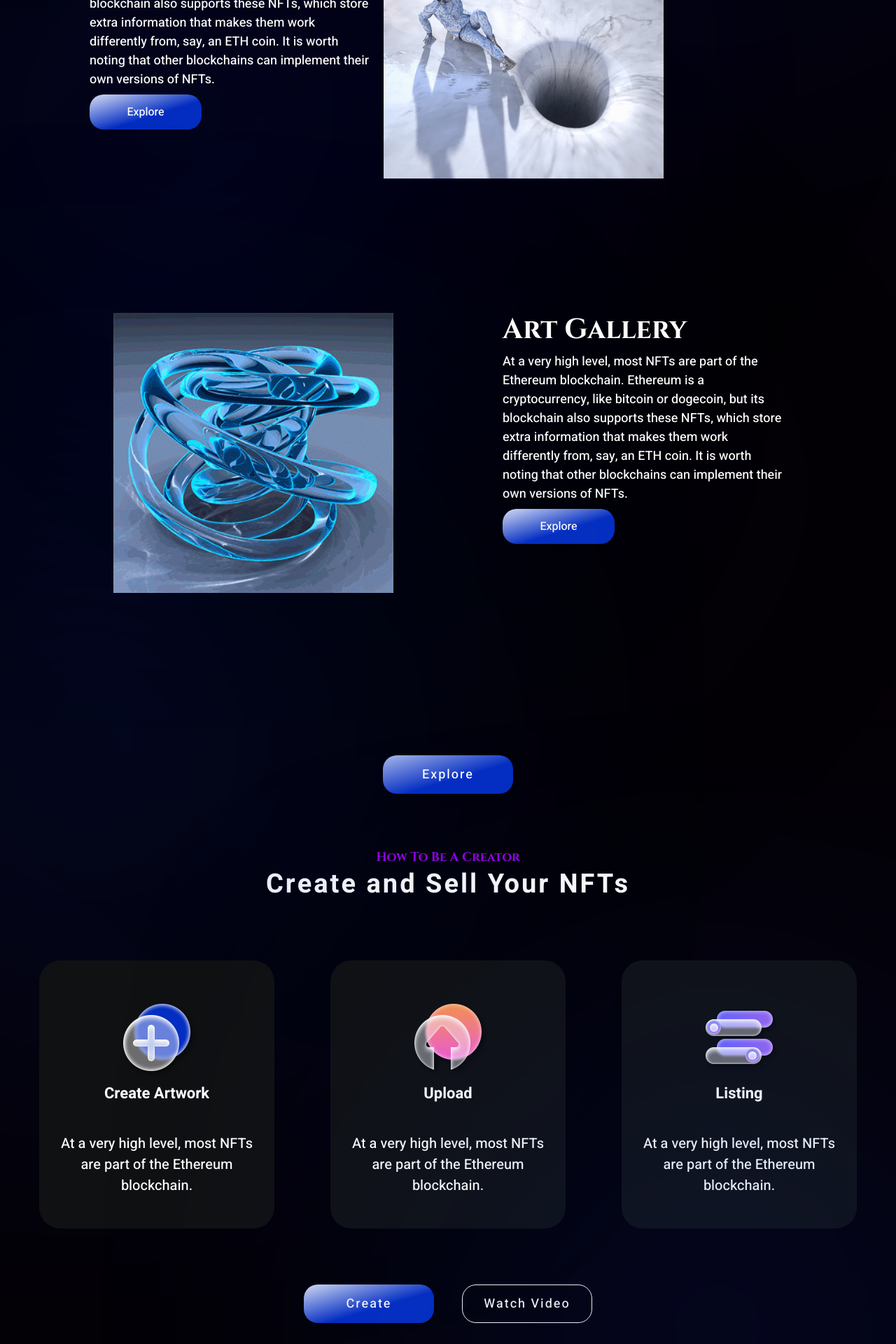
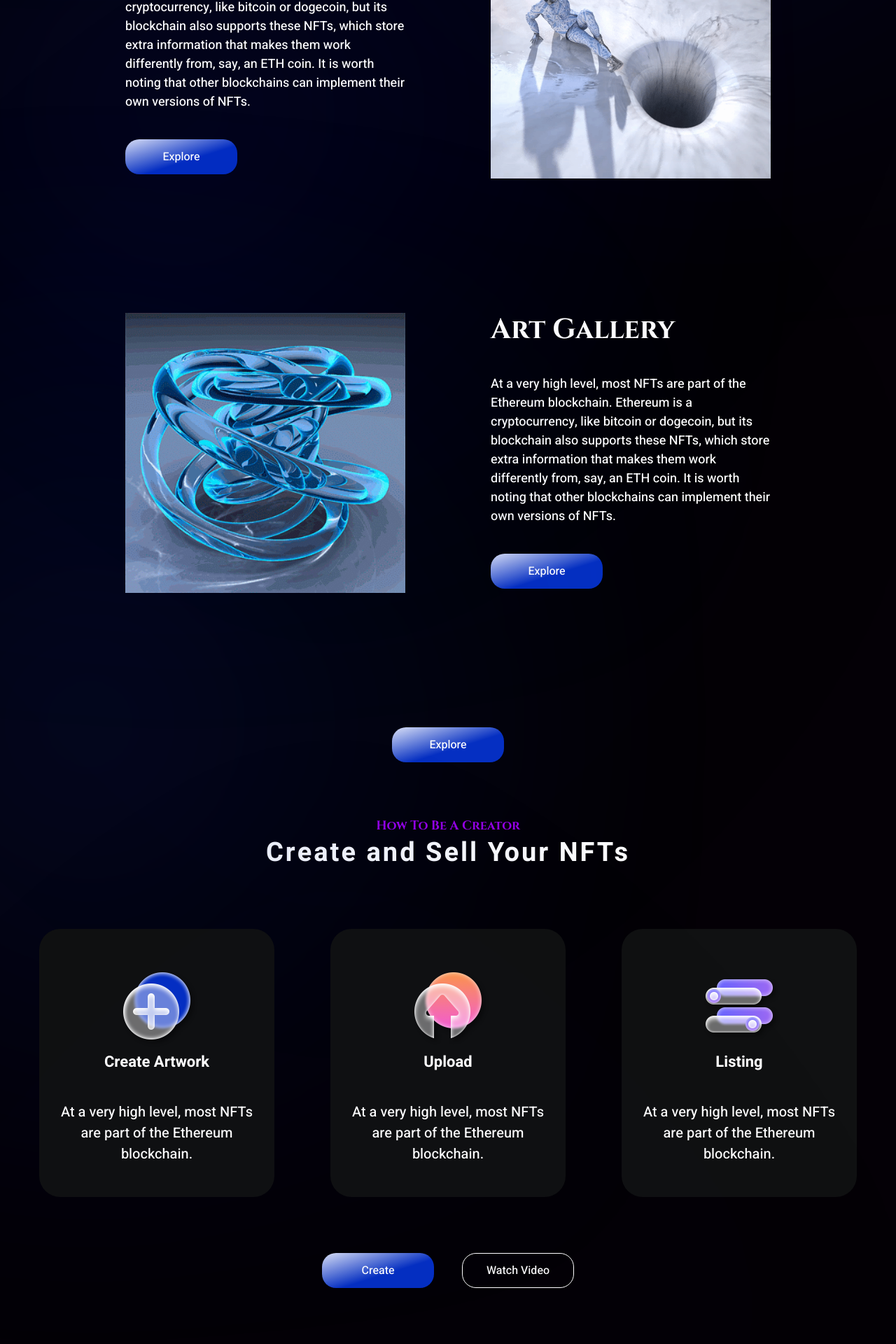
Before and after one commit to smita-s15/varlyq-first-demo, a Next.js app: page / in a window 1280 px wide. Shown: the part 1180-3100 px from the top of the page at 70% size. Built offline with nearby package versions, Linux system fonts and the light colour scheme.

Commit message:
mobile version added

```diff
--- a/src/components/About/index.js
+++ b/src/components/About/index.js
@@ -16,13 +16,13 @@ export const About = () => {
                 mr='60%'
                 mt='10%'
             />
-            <Flex dir='row' position='relative'   align='center' w='80%'    >
+            <Flex bg='primary'  mx='auto' width='80%' direction='row' justify='space-around' alignContent='center'  >
                     <Stack
                         h={{sm:'200px', md:'250px', lg:'300px',xl:'400px', '2xl':'480px'}}
                         w={{sm:'200px', md:'250px', lg:'300px', xl:'400px','2xl':'480px'}}
                         direction='column'
                         data-aos='fade-right'
-
+                        spacing={{sm:'1%' , md:'10'}}
                     >
                         <Heading
                             color='secondary'
@@ -33,21 +33,19 @@ export const About = () => {
                         </Heading>
                         <Text
                             color='secondary'
-                            fontSize={{sm:'7px',md:'10px',lg:'16px',xl:'18px' , '2xl':'20px'}}
+                            fontSize={{sm:'6px',md:'10px',lg:'16px',xl:'18px' , '2xl':'20px'}}
                             mt={{sm:"3",md:"20"}}
                         >
                             At a very high level, most NFTs are part of the Ethereum blockchain. Ethereum is a cryptocurrency, like bitcoin or dogecoin, but its blockchain also supports these NFTs, which store extra information that makes them work differently from, say, an ETH coin. It is worth noting that other blockchains can implement their own versions of NFTs.
                         </Text>
                         <Button
                             bgGradient='linear( to-tl, #052FC2 41.3%, #FFFFFF 110%, #052FC2 10%   )'
-                            p={5}
-                            w={{sm:'1px',md:'130px',lg:'145px', xl:'160px','2xl':'186px'}}
-                            h={{sm:'1px',md:'30px',lg:'40px', xl:'50px', '2xl':'55px'}}
+                            w={{sm:'50px',md:'130px',lg:'145px', xl:'160px','2xl':'186px'}}
+                            h={{sm:'20px',md:'30px',lg:'40px', xl:'50px', '2xl':'55px'}}
                             fontSize={{sm:'8px',md:'12px',lg:'14px',xl:'16px'}}
-                            borderRadius={20}
+                            borderRadius={{sm:'10px',md:'20px'}}
                             box-shadow='4px 38px 62px'
                             fontWeight='500'
-                            letterSpacing={2}
                             variant='link'
                             letterSpacing='50%'
                             color='secondary'
--- a/src/components/ArtGallery/index.js
+++ b/src/components/ArtGallery/index.js
@@ -14,9 +14,7 @@ export const Art = () => {
             >
                 <NextImage src={bannerRect4} layout='responsive' />
             </Box>
-        <Box>
         <Circle dir={['none', 'none', 'flex', 'flex']} style={{ filter: "blur(600px)" }} mt={1} opacity='0.1' shadow='200px' w='500px' h="500px" bg='#052FC2' ml={-80} position='absolute' />
-        </Box>
         <Stack
             width='40%'
             h={{sm:'200px', md:'250px', lg:'350px',xl:'400px', '2xl':'480px'}}
@@ -24,6 +22,7 @@ export const Art = () => {
             direction='column'
             ml={5}
             data-aos="fade-left"
+            spacing={{sm:'1%' , md:'10'}}
             >
             <Heading
                 color='secondary'
@@ -34,20 +33,18 @@ export const Art = () => {
             </Heading>
                 <Text
                     color='secondary'
-                    fontSize={{sm:'7px',md:'10px',lg:'18px',xl:'18px' , '2xl':'20px'}}
+                    fontSize={{sm:'6px',md:'10px',lg:'18px',xl:'18px' , '2xl':'20px'}}
                     >
                     At a very high level, most NFTs are part of the Ethereum blockchain. Ethereum is a cryptocurrency, like bitcoin or dogecoin, but its blockchain also supports these NFTs, which store extra information that makes them work differently from, say, an ETH coin. It is worth noting that other blockchains can implement their own versions of NFTs.
                 </Text>
             <Button
                  bgGradient='linear( to-tl, #052FC2 41.3%, #FFFFFF 110%, #052FC2 10%   )'
-                 p={5}
-                 w={{sm:'1px',md:'130px',lg:'145px', xl:'160px','2xl':'186px'}}
-                 h={{sm:'1px',md:'30px',lg:'40px', xl:'50px', '2xl':'55px'}}
+                 w={{sm:'50px',md:'130px',lg:'145px', xl:'160px','2xl':'186px'}}
+                 h={{sm:'20px',md:'30px',lg:'40px', xl:'50px', '2xl':'55px'}}
                  fontSize={{sm:'8px',md:'12px',lg:'14px',xl:'16px'}}
-                 borderRadius={20}
+                 borderRadius={{sm:'10px',md:'20px'}}
                  box-shadow='4px 38px 62px'
                  fontWeight='500'
-                 letterSpacing={2}
                  variant='link'
                  letterSpacing='50%'
                  color='secondary'
--- a/src/components/Card/index.js
+++ b/src/components/Card/index.js
@@ -65,7 +65,6 @@ export const Card = () => {
             </Flex>
             <Button
                 bgGradient='linear( to-tl, #052FC2 41.3%, #FFFFFF 110%, #052FC2 10%   )'
-                p={5}
                 w={{sm:'100px',md:'130px',lg:'145px', xl:'160px','2xl':'186px'}}
                 h={{sm:'30px',md:'30px',lg:'40px', xl:'50px', '2xl':'55px'}}
                 fontSize={{sm:'10px',md:'12px',lg:'14px',xl:'16px'}}
@@ -77,12 +76,12 @@ export const Card = () => {
                 _focus='transparent'
                 data-aos="zoom-out-down"
             >
-                <Text
+                <a
                     fontSize='18px'
                     letterSpacing='50%'
                     color='secondary'  >
                     View More
-                </Text>
+                </a>
             </Button>
         </Flex>
     )
--- a/src/components/CreateNFT/index.js
+++ b/src/components/CreateNFT/index.js
@@ -23,28 +23,26 @@ export const CreateNFT = () => {
                 position='absolute'
                 mr='80%'
                 mt='-130%'
+                dir={['none', 'none', 'flex', 'flex']}
             />
             <Button
-                bgGradient='linear( to-tl, #052FC2 41.3%, #FFFFFF 130%, #052FC2 10%   )'
-                p={5}
-                borderRadius={20} shadow={5} mt={10}
-                w={{base:'100px',md:'150px',lg:'150px',xl:'186px'}}
-                h={{base:'40px',md:'45px',lg:'50px',xl:'55px'}}
-                fontSize={{base:'10px',md:'14px',lg:'18px'}}
+                 bgGradient='linear( to-tl, #052FC2 41.3%, #FFFFFF 110%, #052FC2 10%   )'
+                 w={{sm:'80px',md:'130px',lg:'145px', xl:'160px','2xl':'186px'}}
+                 h={{sm:'30px',md:'30px',lg:'40px', xl:'50px', '2xl':'55px'}}
+                 fontSize={{sm:'8px',md:'12px',lg:'14px',xl:'16px'}}
+                 borderRadius={{sm:'10px',md:'20px'}}
+                 box-shadow='4px 38px 62px'
                  fontWeight='500'
-                letterSpacing={2}
                  variant='link'
-                _focus='transparent'
-                data-aos="zoom-out-down"
-                textColor='secondary'
-
+                 letterSpacing='50%'
+                 color='secondary'
+                 data-aos="zoom-down"
                 >
                     Explore
             </Button>
-
-            <Heading fontWeight='bold' fontSize='18px' mt={20} color='#9C00E8' >How To Be A Creator</Heading>
+            <Heading fontWeight='bold' fontSize={{sm:'15px',md:'18px'}} mt={20} color='#9C00E8' >How To Be A Creator</Heading>
             <Text
-                fontSize='38px'
+                fontSize={{sm:'20px',md:'38px'}}
                 fontWeight='700'
                 lineHeight='55.81px'
                 letterSpacing={3}
@@ -53,59 +51,47 @@ export const CreateNFT = () => {
                 Create and Sell Your NFTs
             </Text>
             <Flex w='100%' mx='auto' wrap="wrap">
-                <Stack direction={{md:'column', lg:'column', xl:'row'}} mx='auto' align='center' justify='space-between' spacing={20}  mt={20}  wrap="wrap" >
+                <Stack direction={{sm:'column',md:'row', lg:'row', xl:'row'}} mx='auto' align='center' justify='space-between' spacing={{sm:'10',md:'20'}}  mt={20}  wrap="wrap" >
                         {NFTArr.map((item, index) => <NFTCard key={index} image={item.image} title={item.title} ether={item.ether} />)}
                 </Stack>
             </Flex>
             <Stack direction='row' justify='space-between' spacing={10}  mt={20}>
             <Button
                  bgGradient='linear( to-tl, #052FC2 41.3%, #FFFFFF 110%, #052FC2 10%   )'
-                   p={5}
-                   w={{base:'100px',md:'150px',lg:'150px',xl:'186px'}}
-                   h={{base:'40px',md:'45px',lg:'50px',xl:'55px'}}
-                   fontSize={{base:'10px',md:'14px',lg:'18px'}}
-                   borderRadius={20}
+                 w={{sm:'80px',md:'130px',lg:'145px', xl:'160px','2xl':'186px'}}
+                 h={{sm:'30px',md:'30px',lg:'40px', xl:'50px', '2xl':'55px'}}
+                 fontSize={{sm:'8px',md:'12px',lg:'14px',xl:'16px'}}
+                 borderRadius={{sm:'10px',md:'20px'}}
                  box-shadow='4px 38px 62px'
                  fontWeight='500'
-                   letterSpacing={2}
                  variant='link'
-                   _focus='transparent'
-                   data-aos="zoom-out-down"
-                   textColor='secondary'
+                 letterSpacing='50%'
+                 color='secondary'
+                 data-aos="zoom-down"
                 >
                     Create
             </Button>
             <Button
-                    p={5}
-                    w={{base:'100px',md:'150px',lg:'150px',xl:'186px'}}
-                    h={{base:'40px',md:'45px',lg:'50px',xl:'55px'}}
-                    fontSize={{base:'10px',md:'14px',lg:'18px'}}
-                    borderRadius={20} mt={10}
+                border="1px solid white"
+                 w={{sm:'80px',md:'130px',lg:'145px', xl:'160px','2xl':'186px'}}
+                 h={{sm:'30px',md:'30px',lg:'40px', xl:'50px', '2xl':'55px'}}
+                 borderRadius={{sm:'10px',md:'20px'}}
+                 fontSize={{sm:'8px',md:'12px',lg:'14px',xl:'16px'}}
                  box-shadow='4px 38px 62px'
                  fontWeight='500'
-                    letterSpacing={2}
                  variant='link'
-                    border= "1px solid white"
-                    textColor='secondary'
-                    _focus='transparent'
-                    data-aos="zoom-out-down"
+                 letterSpacing='50%'
+                 color='secondary'
+                 data-aos="zoom-down"
                 >
                     Watch Video
             </Button>
             </Stack>
-                <Circle
-                    style={{ filter: "blur(290px)" }}
-                    w='350px' h="350px"
-                    bg='#052FC2'
-                    position='absolute'
-                    ml={{ md:'40%', lg:'50%', 'xl':'60%'  ,'2xl':'75%'}}
-                    mb='-1%'
-                />
-
+            <Circle dir={['none', 'none', 'flex', 'flex']} style={{ filter: "blur(600px)" }} mt={1} opacity='0.1' shadow='200px' w='500px' h="500px" bg='#052FC2' ml={-80} position='absolute' />
             <Flex w="100%" direction='column' justify="center" my="20" mx='auto' align='center'  >
-            <Heading fontWeight='bold' fontSize='18px' mt={20} color='#9C00E8' >How To Be A Creator</Heading>
+            <Heading fontWeight='bold' fontSize={{sm:'15px',md:'18px'}} mt={20} color='#9C00E8' >How To Be A Creator</Heading>
             <Text
-                fontSize='38px'
+                fontSize={{sm:'17px',md:'38px'}}
                 fontWeight='700'
                 lineHeight='55.81px'
                 letterSpacing={3}
@@ -114,14 +100,13 @@ export const CreateNFT = () => {
                 Create and Sell Your NFTs
             </Text>
 
-                <SimpleGrid columns={{base:'1',lg:'2', xl:'3'}} spacing="10" textColor='secondary' alignItems='center' mt={20} >
+                <SimpleGrid columns={{sm:'1',md:'1',lg:'2', xl:'3'}} spacing="10" textColor='secondary' alignItems='center' mt={20} >
                     {CardArr.map((item, index) => <NFTComponent key={index} image={item.image} title={item.title} ether={item.ether} />)}
                 </SimpleGrid>
 
                 <Button
-                    p={5}
-                    w={{base:'100px',md:'150px',lg:'150px',xl:'186px'}}
-                    h={{base:'40px',md:'45px',lg:'50px',xl:'55px'}}
+                    w={{sm:'100px',md:'150px',lg:'150px',xl:'186px'}}
+                    h={{sm:'40px',md:'45px',lg:'50px',xl:'55px'}}
                     fontSize={{base:'10px',md:'14px',lg:'18px'}}
                     borderRadius={20} mt={10}
                     box-shadow='4px 38px 62px'
@@ -208,16 +193,18 @@ const NFTArr = [
     }
 ]
 
-const NFTCard = ({ image, title, ether }) => <Flex bg="#101112" direction='column' align='center' textColor='white' borderRadius={30} justify='center' mx='auto' w='336px' h='383px' data-aos="zoom-in" >
-            <NextImage src={image} width='128px' height='128px' ></NextImage>
-            <Text textAlign='center' fontSize='22px' fontWeight='700'>{title}</Text>
+const NFTCard = ({ image, title, ether }) => <Flex bg="#101112" direction='column' align='center' textColor='white' borderRadius={30} justify='center' mx='auto' w={{sm:'200px',md:'336px'}} h={{sm:'220px',md:'383px'}} data-aos="zoom-in" >
+            <Box width={{sm:'80px',md:'128px'}} height={{sm:'100px',md:'128px'}}>
+                <NextImage src={image} layout='responsive' />
+            </Box>
+            <Text textAlign='center' fontSize={{sm:'15px',md:'22px'}} fontWeight='700'>{title}</Text>
             <Box w='90%' mt='20px'>
-                <Text textAlign='center' fontSize='20px'fontWeight='300' mt={5}>{ether}</Text>
+                <Text textAlign='center' fontSize={{sm:'12px',md:'20px'}} fontWeight='300' mt={5}>{ether}</Text>
             </Box>
 </Flex>
 
-const NFTComponent = ({ image, title,  ether, desc  }) => <Flex bg="#272727" direction='row' borderRadius="xl" m="5"  w='370px' h='120px'  p="4"  align='center' data-aos="zoom-in" >
-    <Box cornerRadius='22px'  alignContent='center'>
+const NFTComponent = ({ image, title,  ether, desc  }) => <Flex bg="#272727" direction='row' borderRadius="xl" m="5"  w={{sm:'250px',md:'370px'}} h='120px'  p="4"  align='center' data-aos="zoom-in" >
+    <Box   alignContent='center'>
         <NextImage src={image} width="90px" height="89px" alt="logo-image" />
     </Box>
         <Flex justify='space-between'ml={3} w='90%'>
@@ -226,7 +213,7 @@ const NFTComponent = ({ image, title,  ether, desc  }) => <Flex bg="#272727" dir
             <Text fontSize='18px' fontWeight='500'>{title}</Text>
             <Flex direction='row' mt={5} justify='space-between' align='center'  spacing='20%'>
                 <Circle  h='20px' w='20px' bg='#5F7FEC' >
-                    <NextImage src={ETH} h='200px' w='200px'cornerRadius='22px' />
+                    <NextImage src={ETH} h='200px' w='200px' />
                 </Circle>
                 <Text >{ether}</Text>
             </Flex>
--- a/src/pages/index.js
+++ b/src/pages/index.js
@@ -27,8 +27,8 @@ export default function Home() {
             <Art />
             {/* <Roadmap /> */}
             <CreateNFT/>
-            {/* <FAQ />  */}
-            {/* <Footer />   */}
+            <FAQ />
+            <Footer />
           </Stack>
       </Flex>
 
```
Also changed, not shown: src/components/FAQ/index.js (+10 -17 lines), src/components/Footer/index.js (+24 -26 lines), src/components/Navbar/index.js (+3 -18 lines). Lines whose indentation alone changed are shown as unchanged.
